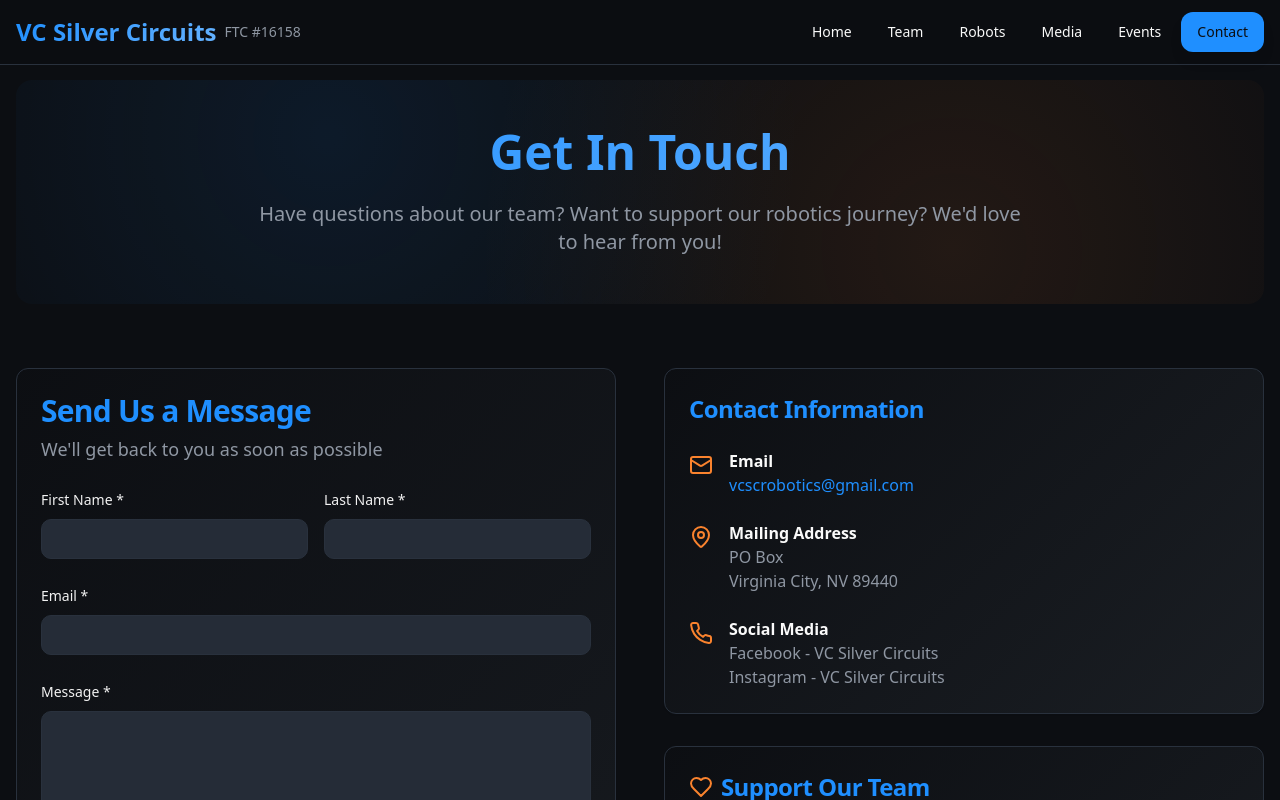
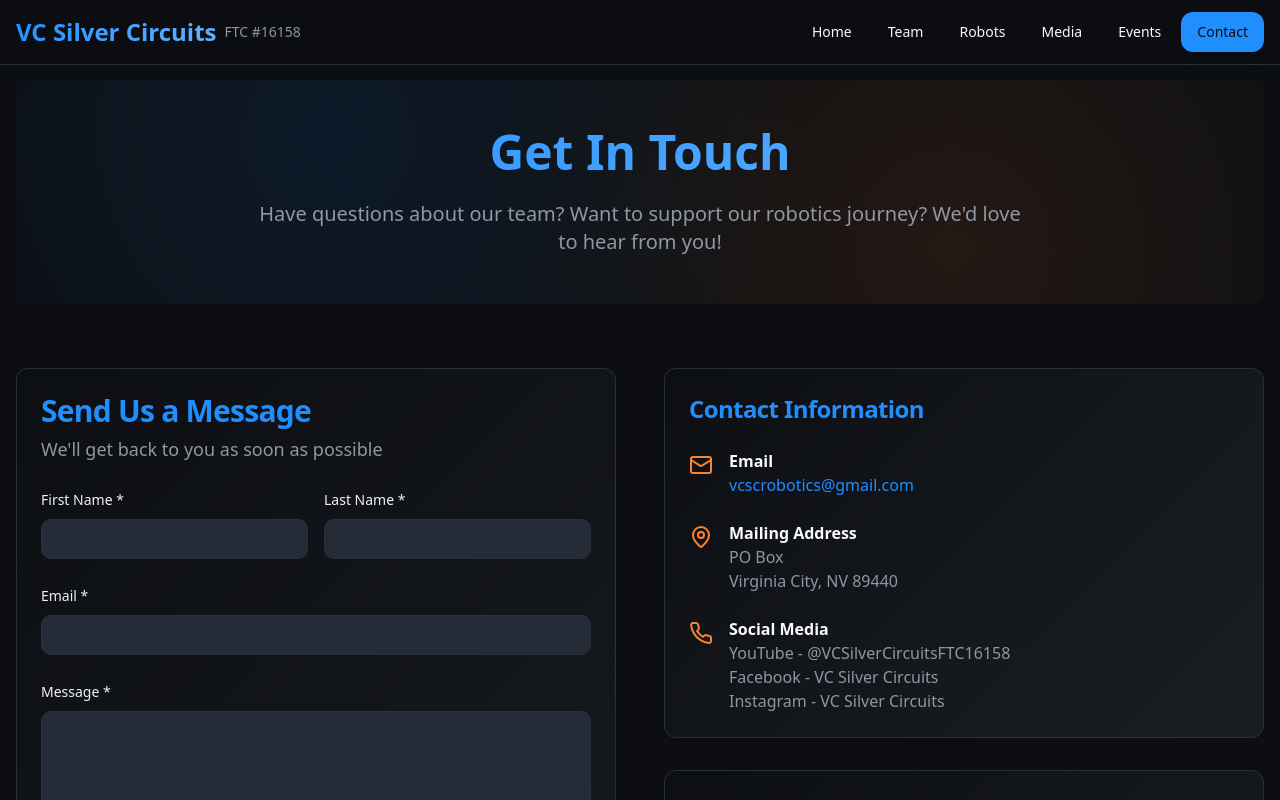
Before and after one commit to VCSilverCircuits/Site-Redesign, a React (Vite) app: page /contact in a window 1280 px wide. Shown: the top 800 px of the page. Built offline with nearby package versions, Linux system fonts and the light colour scheme.

Commit message:
feat: add social links and move to vercel

```diff
--- a/src/App.tsx
+++ b/src/App.tsx
@@ -21,7 +21,7 @@ const App = () => (
     <TooltipProvider>
       <Toaster />
       <Sonner />
-      <BrowserRouter basename="/">
+      <BrowserRouter>
         <Navigation />
         <Routes>
           <Route path="/" element={<Index />} />
--- a/src/pages/Contact.tsx
+++ b/src/pages/Contact.tsx
@@ -102,6 +102,7 @@ const Contact = () => {
                     </a>
                   </div>
                 </div>
+
                 <div className="flex items-start space-x-4">
                   <MapPin className="h-6 w-6 text-accent mt-1" />
                   <div>
@@ -113,8 +114,21 @@ const Contact = () => {
                   <Phone className="h-6 w-6 text-accent mt-1" />
                   <div>
                     <h3 className="font-semibold text-foreground">Social Media</h3>
-                    <p className="text-muted-foreground">Facebook - VC Silver Circuits</p>
-                    <p className="text-muted-foreground">Instagram - VC Silver Circuits</p>
+                    <p className="text-muted-foreground">
+                      <a href="https://www.youtube.com/@VCSilverCircuitsFTC16158" target="_blank" className="hover:text-primary-glow transition-colors">
+                        YouTube - @VCSilverCircuitsFTC16158
+                      </a>
+                    </p>
+                    <p className="text-muted-foreground">
+                      <a href="https://www.facebook.com/VCSilverCircuits" target="_blank" className="hover:text-primary-glow transition-colors">
+                        Facebook - VC Silver Circuits
+                      </a>
+                    </p>
+                    <p className="text-muted-foreground">
+                      <a href="https://www.instagram.com/vcsilvercircuits" target="_blank" className="hover:text-primary-glow transition-colors">
+                        Instagram - VC Silver Circuits
+                      </a>
+                    </p>
                   </div>
                 </div>
               </CardContent>
```
